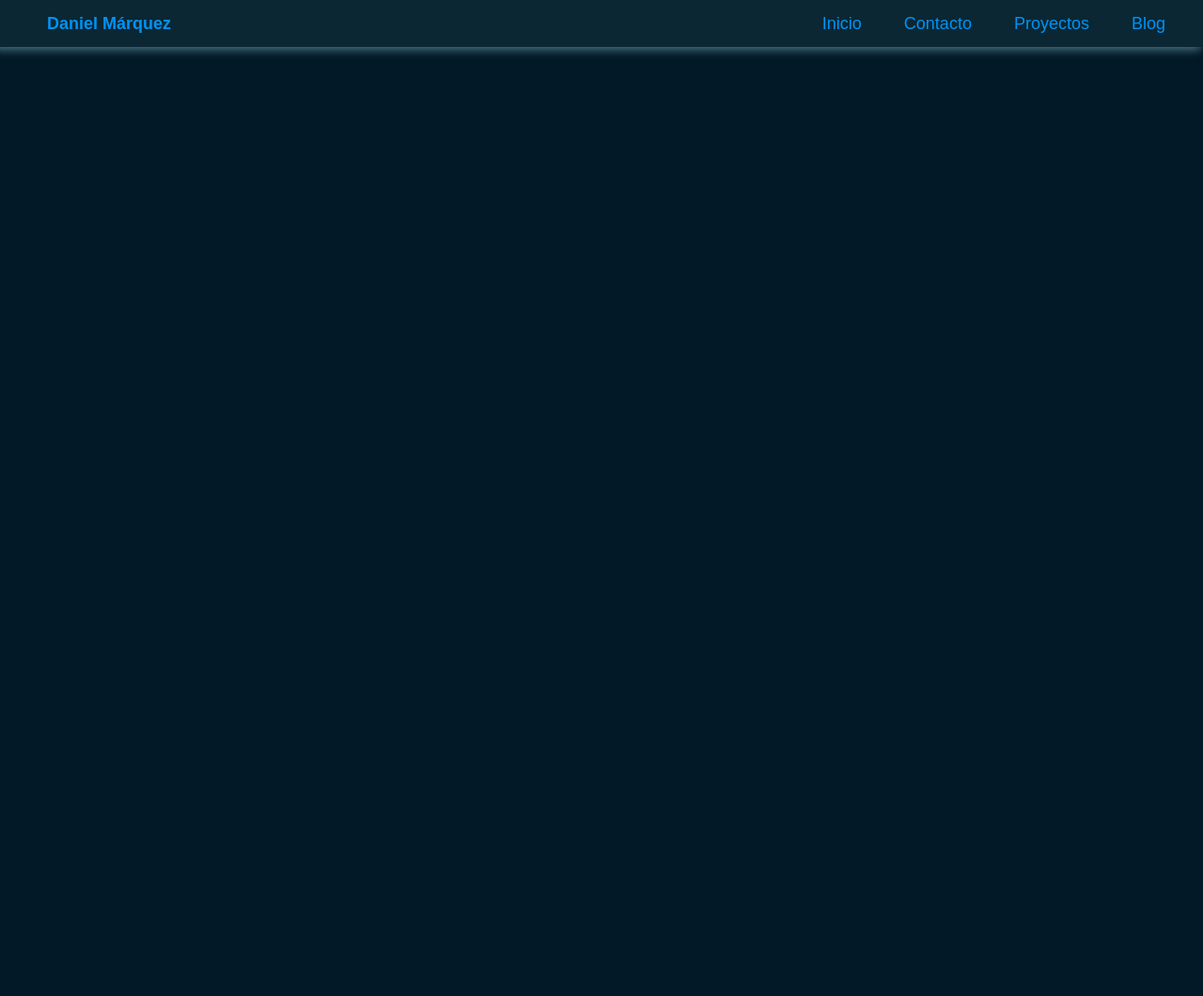
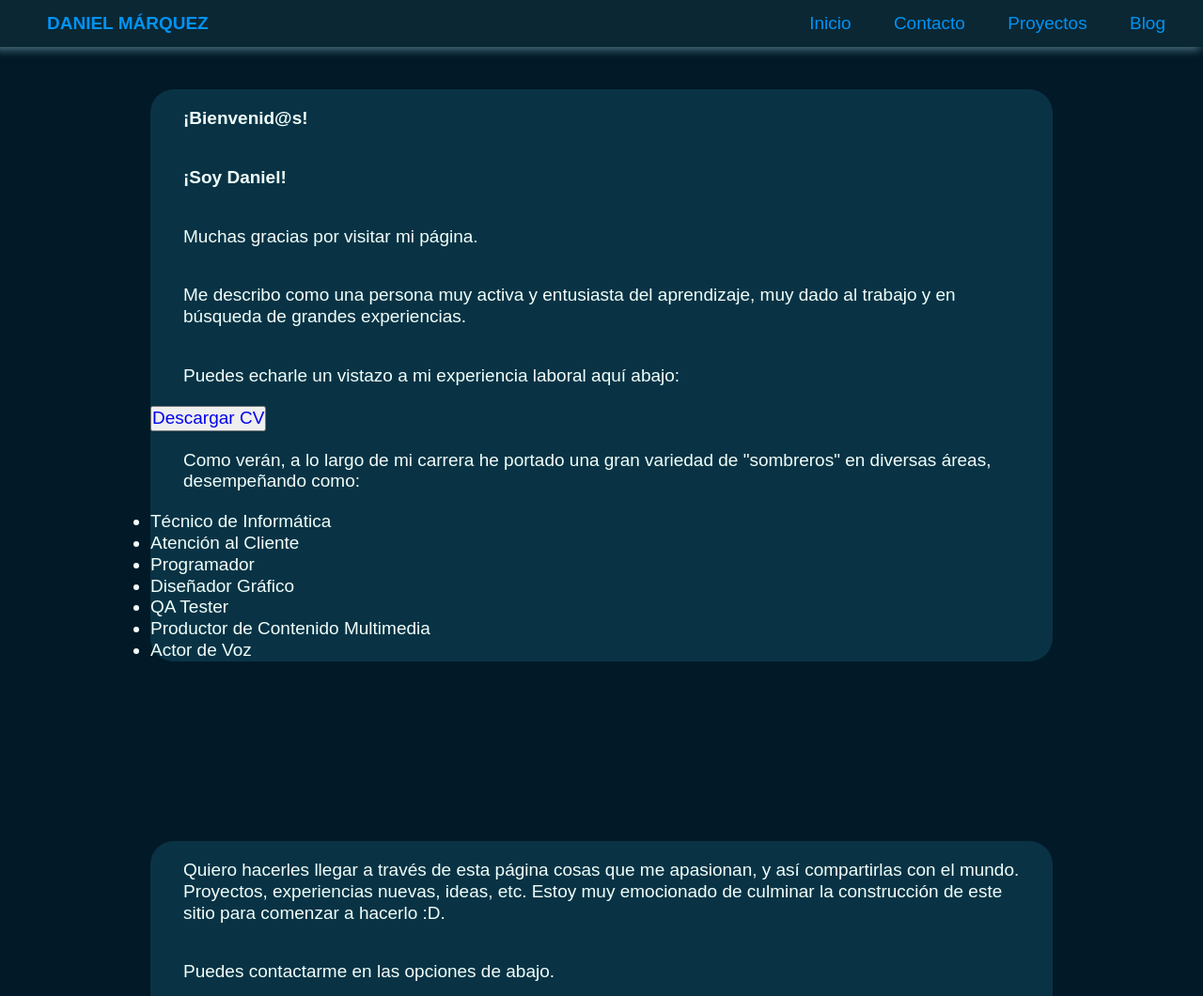
Before and after one commit to aomcastor/ProyectoLatam2, a plain HTML site: page index.html in a window 1280 px wide. Shown: the top 1060 px of the page at 94% size. Before the commit the page ends 800 px from the top, so only its background shows below. Drawn offline with Linux system fonts and the light colour scheme; a web font is replaced by a local one.

Commit message:
Agregado material de presentación y secciones

```diff
--- a/index.html
+++ b/index.html
@@ -26,15 +26,61 @@
     </nav>
 
     <section id="secInicio" class="estiloSecciones">
+        <img />
+        <div>
+            <h1>¡Bienvenid@s!</h1>
+            <h2>¡Soy Daniel!</h2>
+            <p>
+                Muchas gracias por visitar mi página.
+            </p>
+            <p>
+                Me describo como una persona muy activa y entusiasta del aprendizaje, muy dado al trabajo y en búsqueda de grandes experiencias.
+            </p>
+            <p>
+                Puedes echarle un vistazo a mi experiencia laboral aquí abajo:
+            </p>
+            <button><a href="https://drive.google.com/uc?id=1XoEK9NizH960VMTw4hlqjF6fpenJZ717&export=download">Descargar CV</a></button>
+            <p>
+                Como verán, a lo largo de mi carrera he portado una gran variedad de "sombreros" en diversas áreas, desempeñando como:
+            </p>
+            <ul>
+                <li>Técnico de Informática</li>
+                <li>Atención al Cliente</li>
+                <li>Programador</li>
+                <li>Diseñador Gráfico</li>
+                <li>QA Tester</li>
+                <li>Productor de Contenido Multimedia</li>
+                <li>Actor de Voz</li>
+            </ul>
+        </div>
     </section>
 
     <section id="secContact" class="estiloSecciones">
+        <div>
+            <p>
+                Quiero hacerles llegar a través de esta página cosas que me apasionan, y así compartirlas con el mundo. Proyectos, experiencias nuevas, ideas, etc. Estoy muy emocionado de culminar la construcción de este sitio para comenzar a hacerlo :D.
+            </p>
+
+            <p>
+                Puedes contactarme en las opciones de abajo.
+            </p>
+
+            <a href="mailto:dminventor@hotmail.com?subject=Contactar%20a%20Daniel" target="_blank" title="¡Envíame un correo!"><img src="resources/mail.png" class="icono" alt="Envíame un correo" /></a>
+            <a href="https://github.com/aomcastor" target="_blank" title="Mi GitHub"><img src="resources/github.png" class="icono" alt="Mi GitHub" /></a>
+            <a href="https://www.linkedin.com/in/aomcastor/" target="_blank" title="Mi LinkedIn"><img src="resources/linkedin.png" class="icono" alt="Mi LinkedIn" /></a>
+        </div>
     </section>
 
     <section id="secProyecto" class="estiloSecciones" hidden>
+        <div>
+            <h1>En construcción.</h1>
+        </div>
     </section>
 
     <section id="secBlog" class="estiloSecciones" hidden>
+        <div>
+            <h1>En construcción.</h1>
+        </div>
     </section>
 
     <script src="scripts.js"></script>
--- a/styles.css
+++ b/styles.css
@@ -6,10 +6,9 @@
     padding: 0;
     scroll-behavior: smooth;
     font-family: 'Encode Sans Semi Expanded', sans-serif;
-    font-size: 18px;
+    font-size: 19px;
     line-height: 1.2;
     text-decoration: none;
-    list-style-type: none;
     -webkit-tap-highlight-color: transparent;
 }
 
@@ -23,13 +22,14 @@ body {
     background: #0A2733;
     width: 100%;
     height: 50px;
-    z-index: 6;
+    z-index: 5;
     align-items: center;
 }
 
 #listaNav {
     float: right;
     margin-right: 20px;
+    list-style-type: none;
 }
 
 #listaNav li {
@@ -39,6 +39,7 @@ body {
 #logo {
     padding: 0 50px;
     font-weight: bold;
+    text-transform: uppercase;
 }
 
 .linkNav, #logo {
@@ -48,7 +49,7 @@ body {
 
 .linkNav {
     padding: 45px 15px;
-    min-width: 35%;
+    border-radius: 10px;
 }
 
 .linkNav:active, .linkNav:hover{
@@ -75,13 +76,35 @@ body {
     display: none;
 }
 
-@media (width >= 650px) and (width < 750px) {
-    #logo, .linkNav {
-        font-size: 16px;
-    }
+section {
+    display: flex;
+    min-height: 100vh;
+    flex-direction: column;
+    justify-content: center;
+    align-items: center;
 }
 
-@media (width <= 300px) {
+#secInicio div, #secContact div, #secProyecto, #secBlog{
+    margin: auto;
+    margin-top: 95px;
+    border-radius: 25px;
+    color: #F1FFFA;
+    background: rgba(25,100,126,0.35);
+    max-width: 75%;
+}
+
+
+
+.estiloSecciones p, .estiloSecciones h1, .estiloSecciones h2{
+    padding: 20px 35px 20px;
+}
+
+@media (width <= 330px) {
+
+    #menu_icono {
+        display: block;
+    }
+
     #logo {
         display: none;
     }
@@ -101,21 +124,53 @@ body {
         text-align: center;
     }
 
+    #check:checked ~ #listaNav {
+        display: block;
+    }
+
+    #listaNav li {
+        display: block;
+
+    }
+}
+
+@media (width <= 330px) {
+    #logo {
+        display: none;
+    }
+
     #menu_icono {
         display: block;
+    }
+
+    .linkNav {
+        font-size: 16px;
+        padding: 5vh 15%;
+        border-radius: 10px;
+    }
+
+    #listaNav {
+        height: 100%;
+        width: 100%;
+        position: fixed;
+        display: none;
+        padding-top: 15vh;
+        margin-right: 0;
+        background: #0A2733;
+    }
+
+    #listaNav li {
+        display: block;
+        height: 15vh;
     }
 
     #check:checked ~ #listaNav {
         display: block;
     }
 
-    #listaNav li {
-        display: block;
-        height: 15vh;
-    }
 }
 
-@media (width < 650px ) and (width > 300px) {
+@media (width > 330px) and (width < 682px ) {
 
     #menu_icono {
         display: block;
@@ -133,10 +188,10 @@ body {
         display: none;
     }
 
-    #listaNav li{
+    #listaNav li {
         display: block;
         height: 15vh;
-        justify-content :center;
+        justify-content: center;
     }
 
     .linkNav {
@@ -145,11 +200,7 @@ body {
         border-radius: 10px;
     }
 
-    #barraNav{
-
-    }
-
-    #logo{
+    #logo {
         width: 100%;
     }
 
@@ -157,3 +208,9 @@ body {
         display: block;
     }
 }
+
+@media (width >= 682px) and (width < 730px) {
+    .linkNav {
+        font-size: 16px;
+    }
+}
```
Also changed, not shown: resources/foto.jfif (added).
